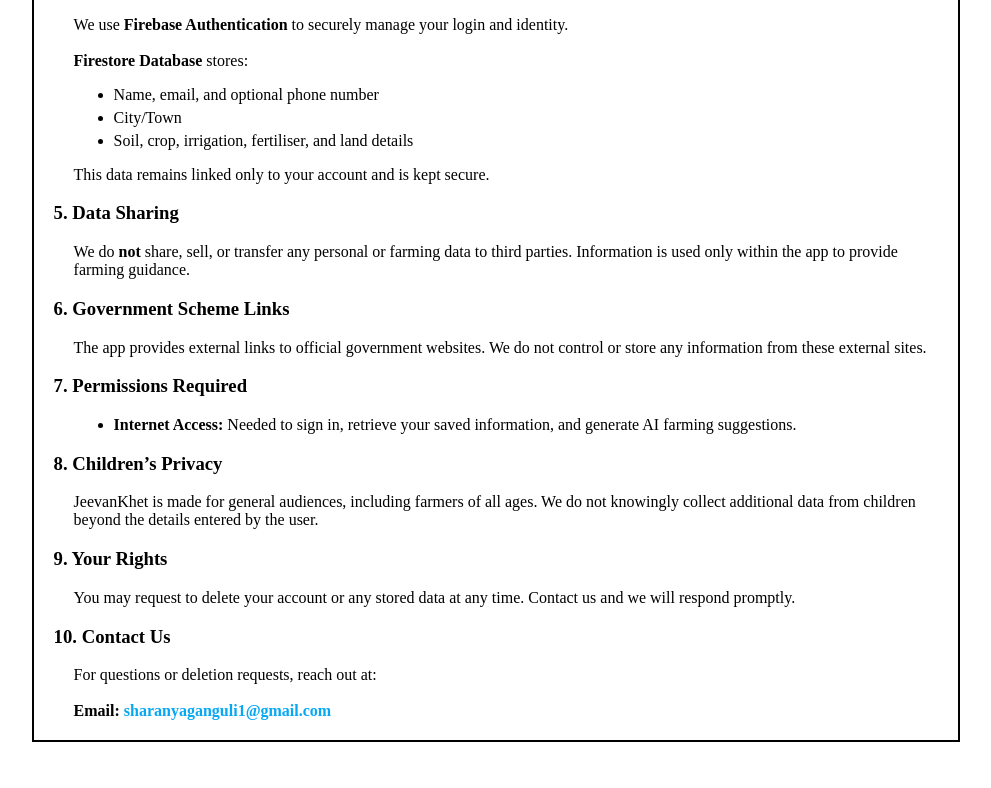
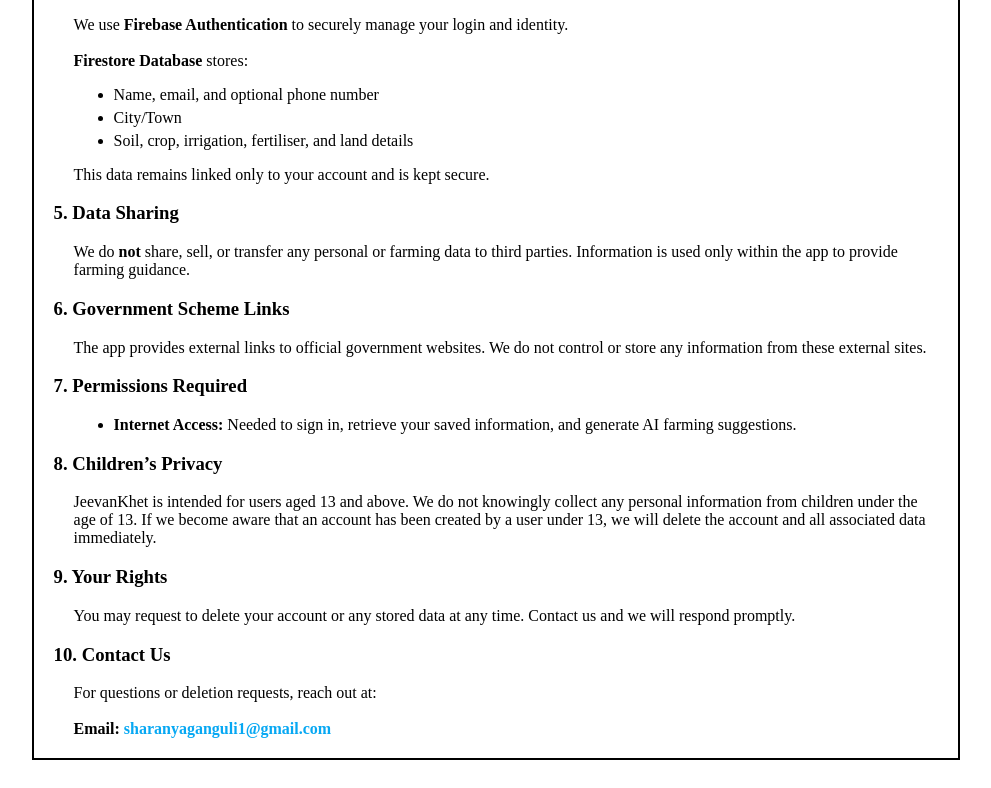
Before and after one commit to janhavikarande07/JeevanKhet_Privacy_Policy, a plain HTML site: page index.html in a window 1280 px wide. Shown: the part 710-1498 px from the top of the page, without its empty margins (144-1135 px from the left). Drawn offline with Linux system fonts and the light colour scheme.

Commit message:
Update index.html

```diff
--- a/index.html
+++ b/index.html
@@ -85,8 +85,8 @@
 
       <h3>8. Children’s Privacy</h3>
       <div style="margin-left: 20px;">
-        JeevanKhet is made for general audiences, including farmers of all ages.
-        We do not knowingly collect additional data from children beyond the details entered by the user.
+        JeevanKhet is intended for users aged 13 and above. We do not knowingly collect any personal information from children under the age of 13.
+        If we become aware that an account has been created by a user under 13, we will delete the account and all associated data immediately.
       </div>
 
       <h3>9. Your Rights</h3>
```
